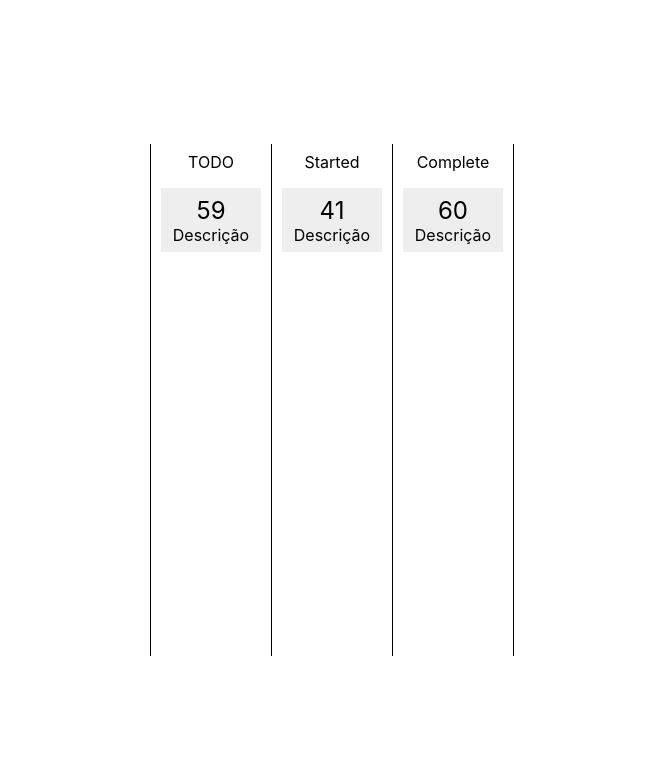
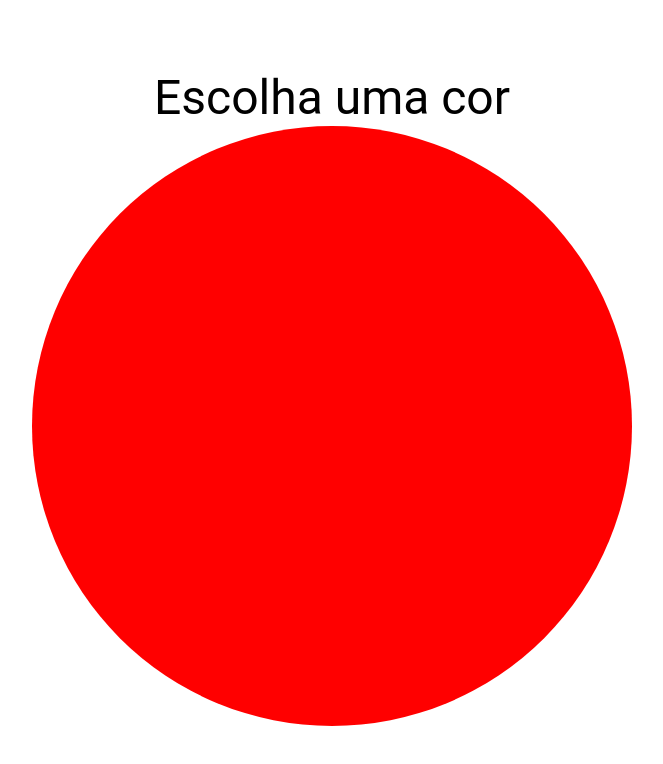
Before and after one commit to kramer2005/random-components, a React (Create React App) app: page / in a window 1280 px wide. Shown: the top 764 px of the page, without its empty margins (308-971 px from the left). Built offline with nearby package versions, Linux system fonts and the light colour scheme.

Commit message:
feat: colored circle

```diff
--- /dev/null
+++ b/src/components/DividedCircle/Circle.tsx
@@ -0,0 +1,122 @@
+import React, { useCallback, useState } from 'react'
+
+// interface ICircle {
+//   x: number
+//   y: number
+//   radius: number
+//   color: string
+// }
+
+interface Point {
+  x: number
+  y: number
+}
+
+const colors: CSSStyleDeclaration['color'][] = [
+  'red',
+  'green',
+  'blue',
+  'yellow',
+  'gray',
+  'purple',
+  'orange',
+  'black',
+  'cyan',
+  'magenta'
+]
+const degToRad = (deg: number) => (deg * Math.PI) / 180
+
+interface ISVGCircleProps {
+  index: number
+  total: number
+  setColor: React.Dispatch<React.SetStateAction<CSSStyleDeclaration['color']>>
+}
+
+const precision2 = (n: number) => Number(n.toFixed(2))
+
+const SVGCircle = ({ index, total, setColor }: ISVGCircleProps) => {
+  const angle = degToRad(360 / total)
+
+  if (total === 1) {
+    return (
+      <circle
+        r={50}
+        cx={50}
+        cy={50}
+        fill={colors[index]}
+        onMouseDown={() => {
+          setColor(colors[index])
+        }}
+      />
+    )
+  }
+
+  const startPoint: Point = {
+    x: precision2(Math.cos(angle * index - Math.PI / 2) * 50),
+    y: precision2(Math.sin(angle * index - Math.PI / 2) * 50)
+  }
+
+  const finalPoint: Point = {
+    x: precision2(Math.cos(angle * (index + 1) - Math.PI / 2) * 50),
+    y: precision2(Math.sin(angle * (index + 1) - Math.PI / 2) * 50)
+  }
+
+  const M = `M ${startPoint.x + 50} ${startPoint.y + 50}`
+  const A = `A 50 50 0 0 1 ${finalPoint.x + 50} ${finalPoint.y + 50}`
+  const L = 'L 50 50'
+
+  return (
+    <path
+      fill={colors[index]}
+      d={`
+    ${M} ${A} ${L}
+  `}
+      onMouseDown={() => {
+        setColor(colors[index])
+      }}
+    />
+  )
+}
+
+const createCircle = (
+  partitions: number,
+  setColor: React.Dispatch<React.SetStateAction<CSSStyleDeclaration['color']>>
+) => {
+  const ret = []
+
+  for (let i = 0; i < partitions; i++) {
+    ret.push(
+      <SVGCircle index={i} total={partitions} key={i} setColor={setColor} />
+    )
+  }
+
+  return ret
+}
+
+interface IProps {
+  setColor: React.Dispatch<React.SetStateAction<CSSStyleDeclaration['color']>>
+}
+
+const Circle = ({ setColor }: IProps): JSX.Element => {
+  const [partitions, setPartitions] = useState(1)
+
+  const addDivision = useCallback(() => setPartitions((partitions % 10) + 1), [
+    partitions,
+    setPartitions
+  ])
+
+  return (
+    <svg
+      viewBox="0 0 100 100"
+      style={{
+        width: '600px',
+        height: '600px'
+      }}
+      onClick={addDivision}
+    >
+      {createCircle(partitions, setColor)}
+    </svg>
+  )
+}
+
+export default Circle
--- /dev/null
+++ b/src/components/DividedCircle/DIvidedCircle.tsx
@@ -0,0 +1,20 @@
+import React, { useState } from 'react'
+import Circle from './Circle'
+import { Typography } from '@material-ui/core'
+
+const DIvidedCircle = (): JSX.Element => {
+  const [color, setColor] = useState<CSSStyleDeclaration['color']>('')
+  return (
+    <div style={{ flexDirection: 'column' }}>
+      <Typography style={{ textAlign: 'center' }} variant="h3">
+        Escolha uma cor
+      </Typography>
+      <Circle setColor={setColor} />
+      <Typography style={{ textAlign: 'center' }} variant="h5">
+        {color}
+      </Typography>
+    </div>
+  )
+}
+
+export default DIvidedCircle
--- a/src/index.tsx
+++ b/src/index.tsx
@@ -2,9 +2,9 @@ import React from 'react'
 import ReactDOM from 'react-dom'
 import './index.css'
 import reportWebVitals from './reportWebVitals'
-import Kanban from './components/Kanban'
+import DividedCircle from './components/DividedCircle/DIvidedCircle'
 
-ReactDOM.render(<Kanban />, document.getElementById('root'))
+ReactDOM.render(<DividedCircle />, document.getElementById('root'))
 
 // If you want to start measuring performance in your app, pass a function
 // to log results (for example: reportWebVitals(console.log))
```
Also changed, not shown: .eslintrc.json.
